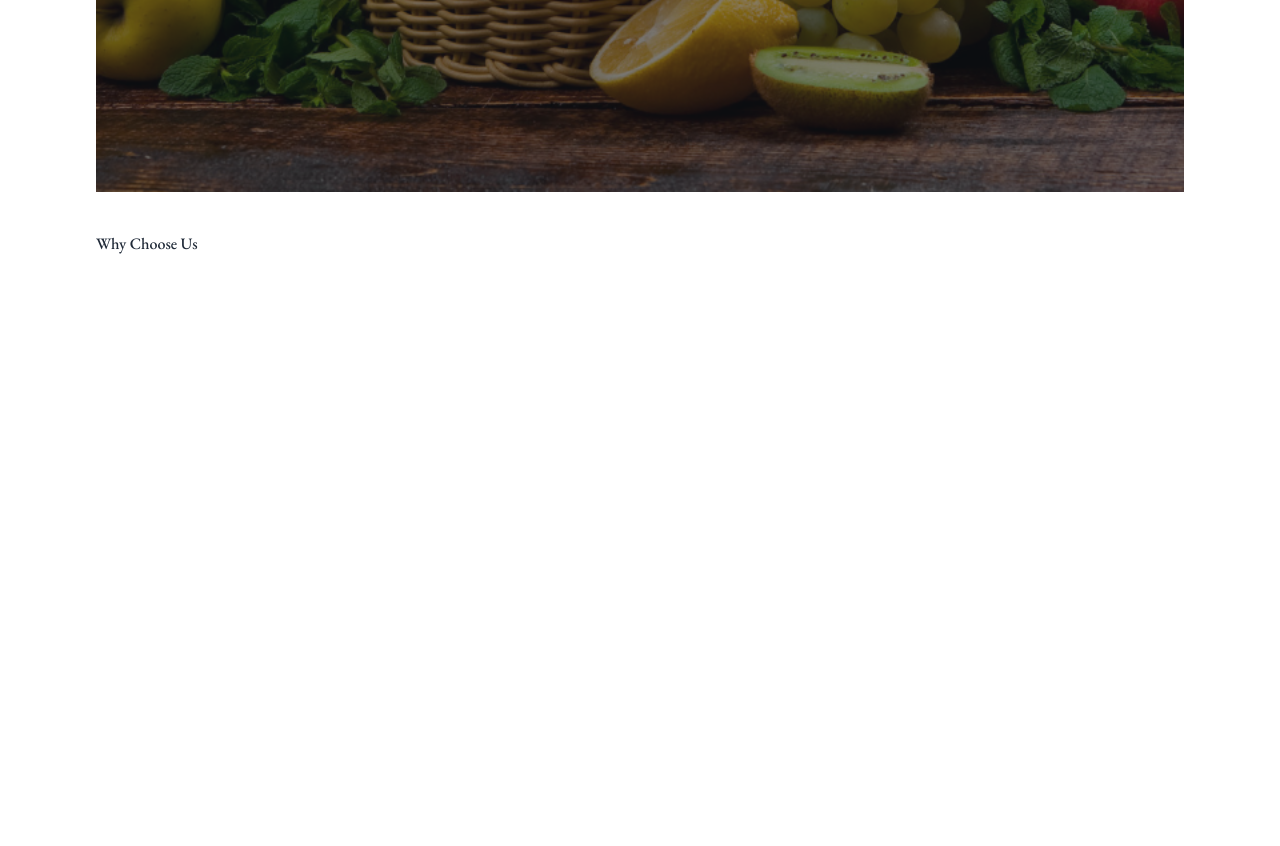
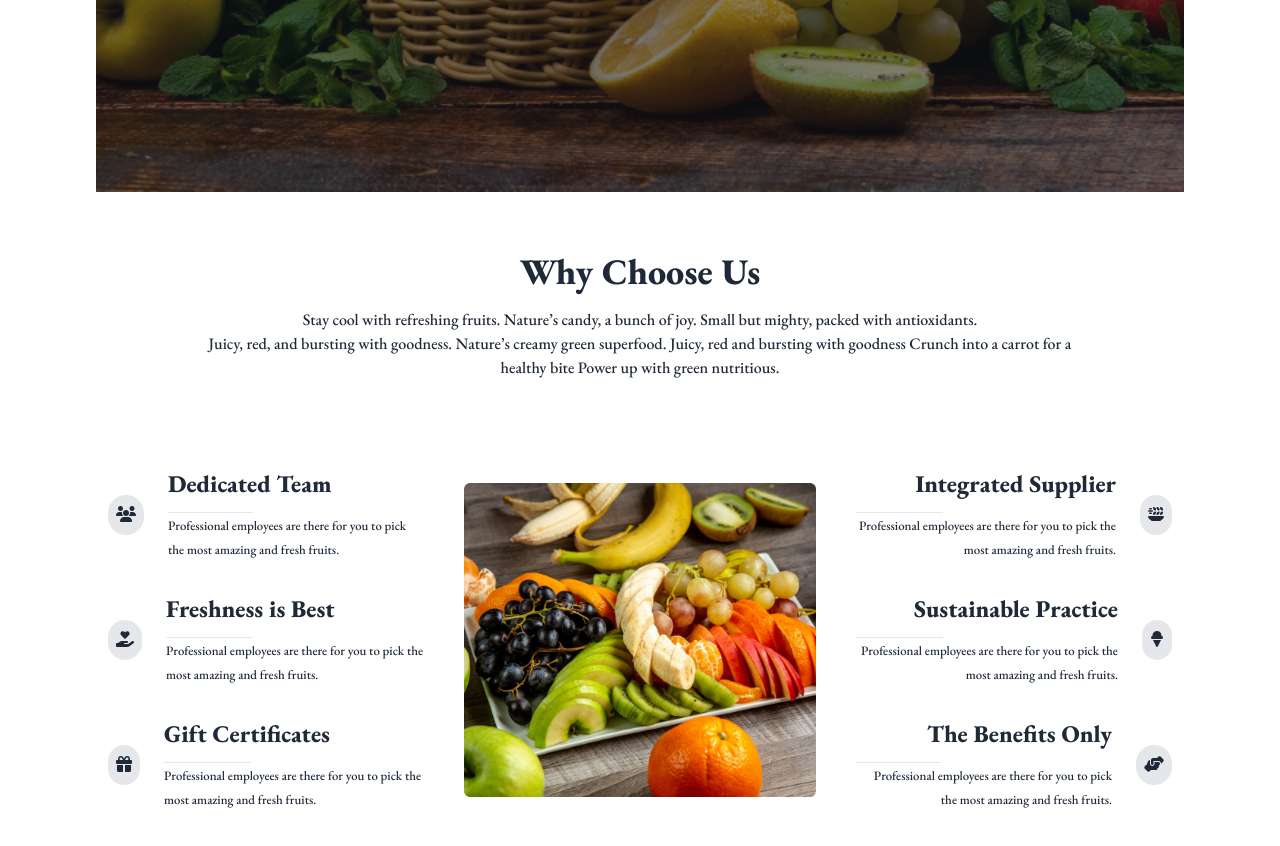
Before and after one commit to sifatafra/fruit-blast, a plain HTML site: page index.html in a window 1280 px wide. Shown: the part 2404-3250 px from the top of the page. Before the commit the page ends 2660 px from the top, so only its background shows below. Drawn offline with nearby package versions, Linux system fonts and the light colour scheme.

Commit message:
why choose us section completed

```diff
--- a/index.html
+++ b/index.html
@@ -447,7 +447,109 @@
         <!-- why choose us section  -->
         <section>
             <!-- description  -->
-            <h1>Why Choose Us</h1>
+            <div class="text-center p-4 md:p-5 my-10">
+                <h1 class="text-4xl font-bold mb-4">Why Choose Us </h1>
+                <p>Stay cool with refreshing fruits.
+                    Nature’s candy, a bunch of joy.
+                    Small but mighty, packed with antioxidants. <br>
+                    Juicy, red, and bursting with goodness.
+                    Nature’s creamy green superfood.
+                    Juicy, red and bursting with goodness
+                    Crunch into a carrot for a <br> healthy bite
+                    Power up with green nutritious.</p>
+            </div>
+            <!-- banner  -->
+            <div class=" my-11 grid grid-cols-1 md:grid-cols-2 lg:grid-cols-3 gap-4 items-center">
+                <div class="order-2 md:order-1 lg:order-1 space-y-2 p-3">
+                    <!-- 1st  -->
+                    <div class="flex flex-col md:flex-row lg:flex-row gap-3 items-center text-center lg:text-left">
+                        <div class="bg-gray-200 p-2 rounded-full">
+                            <i class="fa-solid fa-users"></i>
+                        </div>
+                        <div class="p-3 space-y-3 ">
+                            <h1 class="text-2xl font-bold">Dedicated Team</h1>
+                            <hr class="w-1/3">
+                            <small>Professional employees are there for you to pick the most amazing and fresh
+                                fruits.</small>
+                        </div>
+                    </div>
+                    <!-- 2nd  -->
+                    <div class="flex flex-col md:flex-row lg:flex-row gap-3 items-center text-center lg:text-left">
+                        <div class="bg-gray-200 p-2 rounded-full">
+                            <i class="fa-solid fa-hand-holding-heart"></i>
+                        </div>
+                        <div class="p-3 space-y-3 ">
+                            <h1 class="text-2xl font-bold">Freshness is Best</h1>
+                            <hr class="w-1/3">
+                            <small>Professional employees are there for you to pick the most amazing and fresh
+                                fruits.</small>
+                        </div>
+                    </div>
+                    <!-- 3rd  -->
+                    <div class="flex flex-col md:flex-row lg:flex-row gap-3 items-center text-center lg:text-left">
+                        <div class="bg-gray-200 p-2 rounded-full">
+                            <i class="fa-solid fa-gift"></i>
+                        </div>
+                        <div class="p-3 space-y-3 ">
+                            <h1 class="text-2xl font-bold">Gift Certificates</h1>
+                            <hr class="w-1/3">
+                            <small>Professional employees are there for you to pick the most amazing and fresh
+                                fruits.</small>
+                        </div>
+                    </div>
+                </div>
+                <!-- middle section image  -->
+                <div class="order-1 md:order-2 lg:order-2">
+                    <img src="./images/whychoose1.png" alt="">
+                </div>
+                <div class="hidden md:order-3 md:flex lg:hidden">
+                    <img src="./images/whychoose1.png" alt="">
+                </div>
+                <!-- banner 3rd  -->
+                <div class="order-3 md:order-4 lg:order-3 space-y-2 p-3">
+                    <!-- 1st  -->
+                    <div
+                        class="flex flex-col-reverse md:flex-row lg:flex-row gap-3 items-center text-center lg:text-right">
+
+                        <div class="p-3 space-y-3 ">
+                            <h1 class="text-2xl font-bold">Integrated Supplier</h1>
+                            <hr class="w-1/3">
+                            <small>Professional employees are there for you to pick the most amazing and fresh
+                                fruits.</small>
+                        </div>
+                        <div class="bg-gray-200 p-2 rounded-full">
+                            <i class="fa-solid fa-plate-wheat"></i>
+                        </div>
+                    </div>
+                    <!-- 2nd  -->
+                    <div
+                        class="flex flex-col-reverse md:flex-row lg:flex-row gap-3 items-center text-center lg:text-right">
+                        <div class="p-3 space-y-3 ">
+                            <h1 class="text-2xl font-bold">Sustainable Practice</h1>
+                            <hr class="w-1/3">
+                            <small>Professional employees are there for you to pick the most amazing and fresh
+                                fruits.</small>
+                        </div>
+                        <div class="bg-gray-200 p-2 rounded-full">
+                            <i class="fa-solid fa-ice-cream"></i>
+                        </div>
+                    </div>
+                    <!-- 3rd  -->
+                    <div
+                        class="flex flex-col-reverse md:flex-row lg:flex-row gap-3 items-center text-center lg:text-right">
+                        <div class="p-3 space-y-3 ">
+                            <h1 class="text-2xl font-bold">The Benefits Only</h1>
+                            <hr class="w-1/3">
+                            <small>Professional employees are there for you to pick the most amazing and fresh
+                                fruits.</small>
+                        </div>
+                        <div class="bg-gray-200 p-2 rounded-full">
+                            <i class="fa-solid fa-handshake-angle"></i>
+                        </div>
+                    </div>
+                </div>
+            </div>
+
         </section>
     </main>
     <footer>
```
